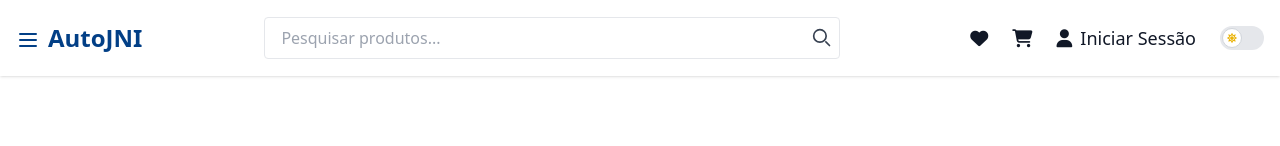
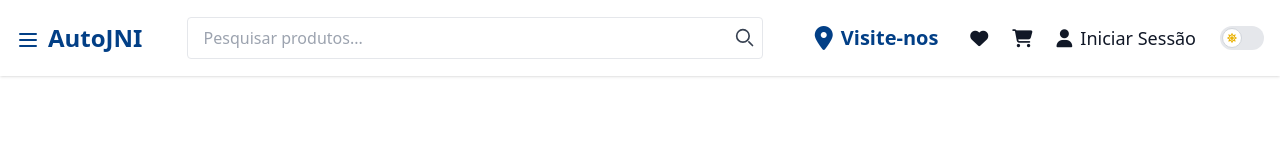
Before and after one commit to eduardosilvestre17/autojni_nextjs, a Next.js app: page /loja in a window 1280 px wide. Shown: the top 146 px of the page. Built offline with nearby package versions, Linux system fonts and the light colour scheme; no server answers; the database is empty.

Commit message:
ajustes no header

```diff
--- a/src/app/Header.tsx
+++ b/src/app/Header.tsx
@@ -97,6 +97,22 @@ export default function Header() {
   // Ícones e switch de tema (lado direito)
   const IconsAndTheme = () => (
     <div className="flex items-center gap-4">
+      {/* Link destacado para localização */}
+      <Link
+        href="https://maps.app.goo.gl/2hVdvtqxuJF4e52v5"
+        target="_blank"
+        rel="noopener noreferrer"
+        className="flex items-center gap-2 p-2
+                   text-primary dark:text-primary
+                   hover:text-myOrange dark:hover:text-myOrange
+                   transition-colors"
+      >
+        {/* Ícone maior; texto "Visite-nos" só aparece em telas md ou maiores */}
+        <i className="fa-solid fa-location-dot text-xl md:text-2xl" />
+        <span className="hidden md:inline text-xl font-bold">Visite-nos</span>
+      </Link>
+
+      {/* Demais ícones */}
       <div className="flex items-center gap-2">
         {/* Favoritos */}
         <Link
@@ -128,6 +144,7 @@ export default function Header() {
           <span className="hidden md:inline">Iniciar Sessão</span>
         </Link>
       </div>
+
       {/* Switch de tema */}
       <ThemeSwitch />
     </div>
@@ -136,9 +153,7 @@ export default function Header() {
   return (
     <header className="bg-white dark:bg-gray-900 shadow relative">
       <div className="container mx-auto px-4 py-4">
-        {/*
-          Layout: [Botão + Logo] - [Barra de pesquisa] - [Ícones]
-        */}
+        {/* Layout: [Botão + Logo] - [Barra de pesquisa] - [Ícones] */}
         <div className="flex flex-col items-center gap-4 md:grid md:grid-cols-[auto,1fr,auto]">
           {/* Parte esquerda: hambúrguer + logo */}
           <div className="flex items-center justify-between w-full md:w-auto">
```
Also changed, not shown: public/uploads/images.jpg (added).
